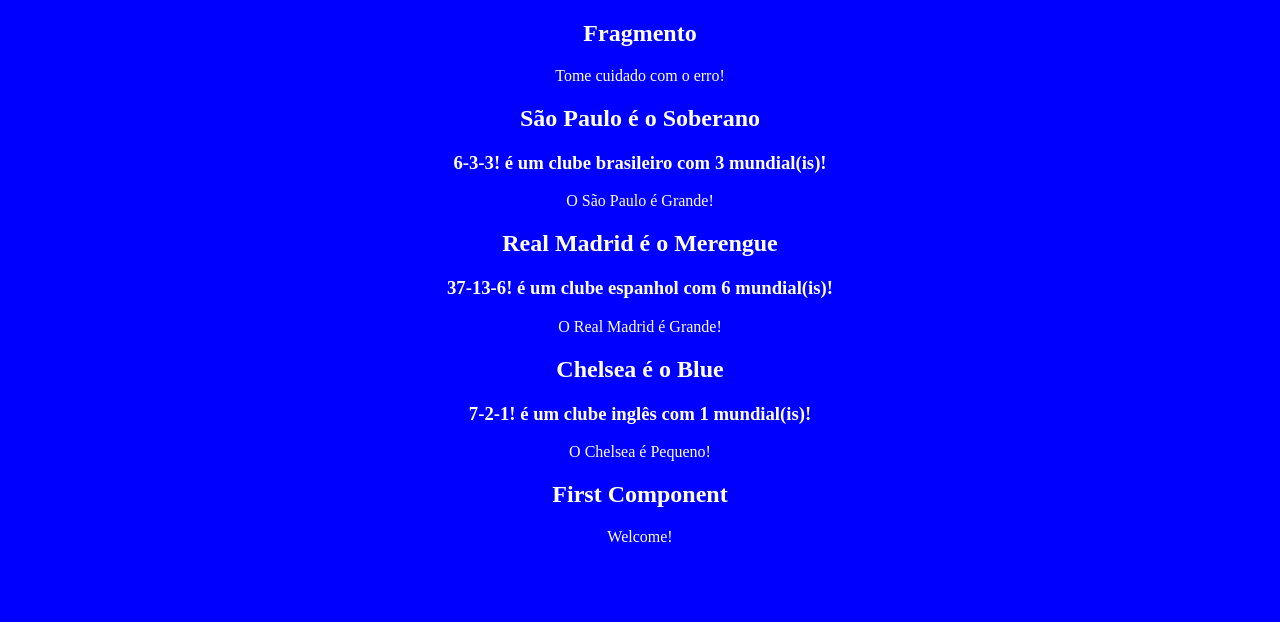
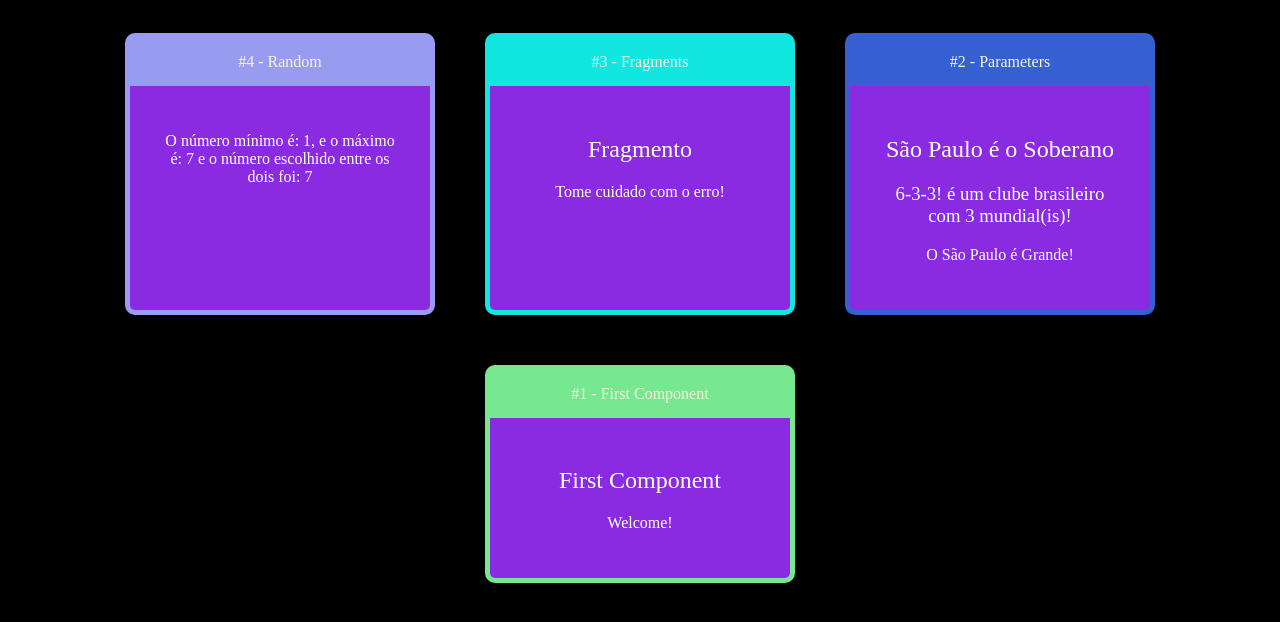
Before and after one commit to andytxr/fundamentos-react, a React (Create React App) app: page / in a window 1280 px wide. Shown: the top 622 px of the page. Built offline with nearby package versions, Linux system fonts and the light colour scheme.

Commit message:
Adicionando Cards para organização

```diff
--- /dev/null
+++ b/src/App.css
@@ -0,0 +1,7 @@
+.cards {
+
+    display: flex;
+    justify-content: center;
+    flex-wrap: wrap;
+
+}
--- a/src/App.jsx
+++ b/src/App.jsx
@@ -1,23 +1,41 @@
 import React from "react";
 
-import First from './components/basics/First'
-import Parameters from './components/basics/Parameters'
-import Fragments from './components/basics/Fragments'
+import First from './components/basics/First';
+import Parameters from './components/basics/Parameters';
+import Fragments from './components/basics/Fragments';
+import Random from './components/basics/Random';
+import Card from './components/basics/layout/Card';
 
-export default function App(props){
+import './App.css';
+
+export default () => {
+
     return(
 
-        <div id="app">
+        <div className="app">
 
-            <Fragments/>
-            <Parameters title="São Paulo " surname="Soberano" subtitle="6-3-3" country="brasileiro" mundial={3}/>
-            <Parameters title="Real Madrid" surname="Merengue" country="espanhol" subtitle="37-13-6" mundial={6}/>
-            <Parameters title="Chelsea" surname="Blue" subtitle="7-2-1" country="inglês" mundial={1}/>
-            <First></First>
+            <div className="cards">
+
+                <Card title=" #4 - Random" color="#999bf1">
+                    <Random max={7} min={1}/>
+                </Card>
+
+                <Card title=" #3 - Fragments" color="#11e7e0">
+                    <Fragments/>
+                </Card>
+
+                <Card title=" #2 - Parameters" color="#3660d1">
+                    <Parameters title="São Paulo " surname="Soberano" subtitle="6-3-3" country="brasileiro" mundial={3}/>
+                </Card>
+
+                <Card title=" #1 - First Component">
+                    <First></First>
+                </Card>
+
+            </div>
 
         </div>
 
-    )
-
+    );
 
 }
--- /dev/null
+++ b/src/components/basics/Random.jsx
@@ -0,0 +1,28 @@
+import React from 'react';
+
+export default function Random (props){
+
+    let min=props.min;
+    let max=props.max;
+
+    if(min>max){
+
+        let aux=min;
+        min = max;
+        max = aux;
+
+    }
+
+    let random = parseInt(Math.ceil(Math.random() * (max - min) + min));
+
+    console.log(random);
+
+    return(
+
+        <div>
+            <p>O número mínimo é: {min}, e o máximo é: {max} e o número escolhido entre os dois foi: {random}</p>
+        </div>
+
+    )
+
+}
--- /dev/null
+++ b/src/components/basics/layout/Card.css
@@ -0,0 +1,29 @@
+.card{
+
+    overflow: hidden;
+    border: 5px solid black;
+    border-radius: 10px;
+    margin: 25px;
+    display: flex;
+    flex-direction: column;
+    max-width:  300px;
+    min-width:  300px;
+
+}
+
+.title{
+
+    padding: 15px 0px;
+    display: flex;
+    justify-content: center;
+    color: beige;
+
+}
+
+.content{
+
+    flex-grow: 1;
+    background-color: blueviolet;
+    padding: 30px;
+
+}
--- /dev/null
+++ b/src/components/basics/layout/Card.jsx
@@ -0,0 +1,24 @@
+import React from "react";
+
+import './Card.css';
+
+export default function Cards(props){
+
+    let style = {
+
+        backgroundColor: props.color || '#77e890 ',
+        borderColor: props.color || '#77e890 '
+
+    }
+
+    return(
+        <div className="card" style={style}>
+            <div className="title">{props.title}</div>
+
+            <div className="content">
+                {props.children}
+            </div>
+        </div>
+    )
+
+}
--- a/src/index.css
+++ b/src/index.css
@@ -1,6 +1,6 @@
 body{
 
-    background-color: blue;
+    background-color: black;
 
 }
 
@@ -10,3 +10,9 @@
     color: white;
 
 }
+
+h1, h2, h3 {
+
+    font-weight: 300;
+
+}
```
